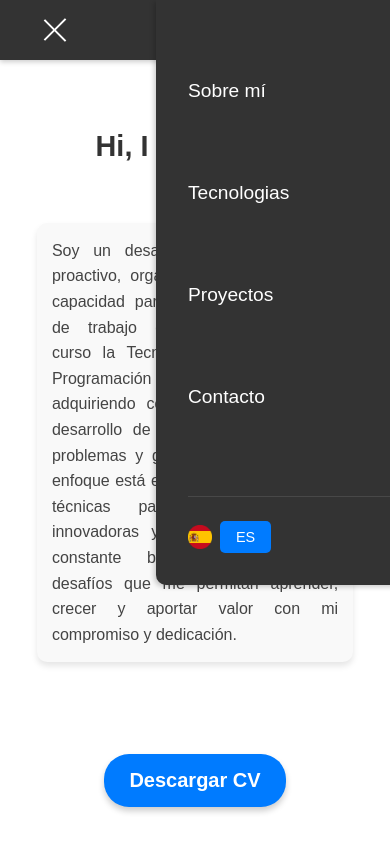
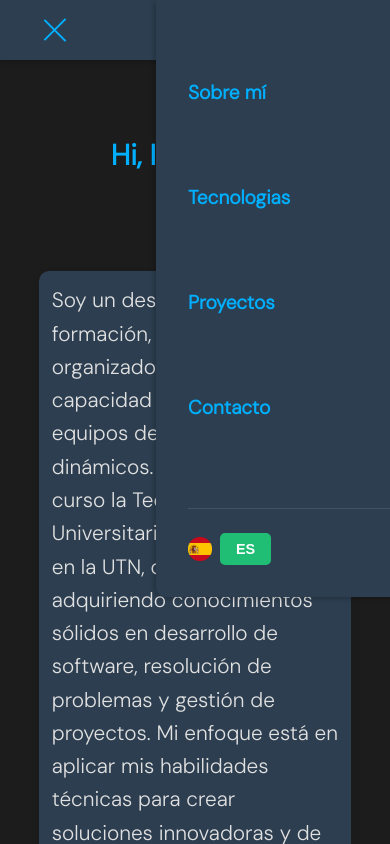
Before and after one commit to santiagoLocaso/Portfolio, a plain HTML site: page index.html in a window 390 px wide. Both pictures are taken after a click on the button 55 px from the left and 30 px from the top of the page. Shown: the top 844 px of the page. Drawn offline with Linux system fonts and the light colour scheme.

Commit message:
update 08/01/25

```diff
--- a/index.html
+++ b/index.html
@@ -4,6 +4,12 @@
     <meta charset="UTF-8" />
     <meta name="viewport" content="width=device-width, initial-scale=1.0" />
     <title>Santi Locaso</title>
+    <link rel="preconnect" href="https://fonts.googleapis.com" />
+    <link rel="preconnect" href="https://fonts.gstatic.com" crossorigin />
+    <link
+      href="https://fonts.googleapis.com/css2?family=DM+Sans:wght@300&family=Raleway:ital,wght@0,100..900;1,100..900&family=Work+Sans:ital,wght@0,100..900;1,100..900&display=swap"
+      rel="stylesheet"
+    />
     <link rel="stylesheet" href="styles/index.css" />
   </head>
   <body>
@@ -96,6 +102,7 @@
     </section>
 
     <!-- Contact Section -->
+    <footer>
       <section id="contact" class="contact">
         <h1 data-en="Contact" data-es="Contacto">Contact</h1>
         <nav class="socialMedia">
@@ -124,17 +131,14 @@
           </ul>
         </nav>
       </section>
-
-    <!-- Footer -->
-    <footer>
       <p class="footer-text">
-        &copy; <span id="currentYear"></span>
         <a
           class="link-git"
           href="https://github.com/santiagoLocaso"
           target="_blank"
-          >Santiago Locaso</a
-        >. All Rights Reserved.
+        >
+          Santiago Locaso
+        </a>
       </p>
     </footer>
 
--- a/scripts/writeAnimation.js
+++ b/scripts/writeAnimation.js
@@ -1,12 +1,23 @@
 export function initWriteAnimation() {
-    const text = "Hi, I am Santiago Locaso";
+    const textEs = "Hola, soy Santiago Locaso";
+    const textEn = "Hi, I am Santiago Locaso";
     const typingTextElement = document.querySelector(".name");
     if (!typingTextElement) return;
 
     let index = 0;
     let isDeleting = false;
+    let currentLanguage = "es"; // Comienza con español
+    let text = textEs; // Empezamos con el texto en español
 
     function typeWriter() {
+        // Definir el texto según el idioma actual
+        if (currentLanguage === "en") {
+            text = textEn;
+        } else {
+            text = textEs;
+        }
+
+        // Lógica de la animación de escritura
         if (!isDeleting) {
             typingTextElement.textContent = text.substring(0, index + 1);
             index++;
@@ -17,11 +28,13 @@ export function initWriteAnimation() {
 
         let speed = isDeleting ? 50 : 100;
         if (!isDeleting && index === text.length) {
-            speed = 2000;
+            speed = 2000;  // Esperar antes de borrar
             isDeleting = true;
         } else if (isDeleting && index === 0) {
-            speed = 1000;
+            speed = 1000;  // Esperar antes de cambiar de idioma
             isDeleting = false;
+            // Cambiar el idioma al final de una animación
+            currentLanguage = currentLanguage === "en" ? "es" : "en";
         }
 
         setTimeout(typeWriter, speed);
--- a/styles/aboutme.css
+++ b/styles/aboutme.css
@@ -1,42 +1,23 @@
-/* Contenedor del botón */
-.download-container {
-    text-align: center;
-    margin: 40px 0;
-  }
-
-  .download-btn {
-    display: inline-block;
-    background-color: #007bff;
-    color: #fff;
-    text-decoration: none;
-    font-size: 18px;
+.name {
+  font-size: 3rem;
   font-weight: bold;
-    padding: 15px 30px;
-    border-radius: 25px;
-    box-shadow: 0 4px 6px rgba(0, 0, 0, 0.2);
-    transition: all 0.3s ease;
-  }
-
-  .download-btn:hover {
-    background-color: #0056b3;
-    box-shadow: 0 6px 8px rgba(0, 0, 0, 0.3);
-    transform: translateY(-2px);
+  color: #00B0FF; /* Azul eléctrico para el nombre */
+  text-align: right;
+  white-space: nowrap;
+  border-right: 2px solid #ffffff;
+  animation: blink 0.7s steps(2, start) infinite;
 }
 
 /* About Me */
 .presentation {
-    text-align: center;
-    margin: 2rem auto;
-    padding: 1rem;
-  }
-
-  .name {
-    font-size: 2.5rem;
-    font-weight: bold;
-    color: #333;
-    border-right: 2px solid #333;
-    display: inline-block;
-    animation: blink 0.7s steps(2, start) infinite;
+  display: flex;
+  flex-direction: row;
+  justify-content: center;
+  align-items: center;
+  height: 100vh;
+  gap: 2rem;
+  position: relative;
+  margin: 0 10rem;
 }
 
 .description-container {
@@ -48,16 +29,44 @@
 }
 
 .description {
-      margin-top: 1rem;
-      font-size: 1.3rem;
+  font-size: 1.2rem;
   line-height: 1.8;
-      text-align: justify;
-      color: #444;
-      max-width: 60%;
-      padding: 10px 20px;
-      background-color: #f9f9f9;
+  color: #E0E0E0;
+  max-width: 50%;
+  padding: 2rem;
+  background-color: #2C3E50;
   border-radius: 10px;
-      box-shadow: 0px 4px 6px rgba(0, 0, 0, 0.1);
+  box-shadow: 0 4px 10px rgba(0, 0, 0, 0.1);
+  position: absolute;
+  right: 0;
+}
+
+.download-container {
+  position: absolute;
+  top: 85%;
+  left: 50%;
+  transform: translate(-50%, -50%);
+  display: flex;
+  justify-content: center;
+  align-items: center;
+}
+
+.download-btn {
+  background-color: #006eff;
+  color: #fff;
+  font-weight: bold;
+  font-size: 1.5rem;
+  padding: 0.8rem 1.5rem;
+  border-radius: 8px;
+  box-shadow: 0 4px 6px rgba(0, 0, 0, 0.1);
+  text-decoration: none;
+  transition: background-color 0.3s;
+}
+
+.download-btn:hover {
+  background-color: #0056b3;
+  box-shadow: 0 6px 8px rgba(0, 0, 0, 0.3);
+  transform: translateY(-2px);
 }
 
   /* Animación de cursor */
@@ -68,39 +77,66 @@
 }
 
 @media (max-width: 768px) {
+  .presentation {
+    padding-top: 5rem;
+    flex-direction: column;
+    margin: 0 ;
+    height: auto;
+  }
+
   .name {
     font-size: 2rem;
-        margin-top: 50px;
-      }
-
-      .description-container{
-        width: auto;
+    font-weight: bold;
+    text-align: center;
+    border-right: 1px solid #ffffff;
+    animation: blink 0.7s steps(2, start) infinite;
   }
 
   .description {
-        max-width: 90%;
+    position: static;
+    max-width: 80%;
     font-size: 1.3rem;
-        padding: 15px;
+    padding: 1rem;
+    box-shadow: none;
+    text-align: left;
+    background-color: #2C3E50;
+    border-radius: 10px;
+    box-shadow: 0 4px 10px rgba(0, 0, 0, 0.1);
   }
 
-      .download-btn{
-        font-size: 20px;
-        padding: 15px 25px;
+  .download-container {
+    position: static;
+    margin: 1rem;
+    transform: none;
   }
+
 }
 
 @media (max-width: 480px) {
+  .presentation {
+    padding-top: 5rem;
+    margin: 0 1rem;
+    height: auto;
+  }
+
   .name {
     font-size: 1.8rem;
+    font-weight: bold;
+    border-right: 1px solid #ffffff;
+    animation: blink 0.7s steps(2, start) infinite;
   }
 
   .description {
-        font-size: 1rem;
+    font-size: 1.3rem;
     line-height: 1.6;
+    padding: 0.8rem;
+    background-color: #2C3E50;
+    border-radius: 10px;
+    box-shadow: 0 4px 10px rgba(0, 0, 0, 0.1);
   }
 
-    .download-btn{
-        font-size: 20px;
-        padding: 15px 25px;
+  .download-btn {
+    font-size: 1.2rem;
+    padding: 0.6rem 1rem;
   }
 }
--- a/styles/contact.css
+++ b/styles/contact.css
@@ -1,16 +1,51 @@
 footer {
   text-align: center;
-    background: #333;
+  background: #1C1C1C;
   color: #fff;
-    padding: 1rem;
+  padding: 2rem;
+}
+
+.link-git{
+  font-size: 1.5rem;
+  font-weight: bold;
+  color: #00B0FF;
+  text-decoration: none;
+  }
+
+.link-git:hover {
+  color: #FFEB3B;
+}
+
+.footer-text a:hover{
+  color: #1E88E5;
+}
+
+.footer-text {
+  font-size: 1.2rem;
+  color: #E0E0E0;
+}
+
+.footer-text a {
+  color: #00B0FF;
+  text-decoration: none;
+}
+
+.footer-text a:hover {
+  color: #007bff;
+}
+
+.contact h1 {
+  color: #00B0FF;
+  font-size: 2.5rem;
+  margin-bottom: 2rem;
 }
 
 .socialMedia ul {
   list-style: none;
   display: flex;
   justify-content: center;
-    gap: 1.5rem;
-    padding: 0;
+  gap: 3rem;
+  padding: 1rem;
   margin: 0;
 }
 
--- a/styles/index.css
+++ b/styles/index.css
@@ -6,27 +6,23 @@
 
 /* Estilo general */
 html, body {
-    font-family: 'Arial', sans-serif;
+  font-family: "DM Sans", serif;
+  font-optical-sizing: auto;
+  font-weight: 300;
+  font-style: normal;
   margin: 0;
   padding: 0;
   box-sizing: border-box;
   width: 100%;
   overflow-x: hidden;
+  background-color: #1C1C1C;
+  color: #E0E0E0;
 }
 
 header {
-    background: #333;
-    color: #fff;
+  background: #2C3E50;
+  color: #00B0FF;
   padding: 1rem 0;
-  }
-
-  .link-git{
-    color: #fff;
-    text-decoration: none;
-  }
-
-  .footer-text a:hover{
-    color: #f0a500;
 }
 
   /* Proyectos y Contacto */
@@ -35,5 +31,5 @@
   text-align: center;
   font-size: 1.4rem;
   margin-bottom: 2rem;
-    color: #333;
+  color: #E0E0E0;
 }
--- a/styles/navbar.css
+++ b/styles/navbar.css
@@ -9,8 +9,8 @@ html {
   top: 0;
   left: 0;
   width: 100%;
-    background-color: #333;
-    color: #fff;
+  background-color: #2C3E50;
+  color: #00B0FF;
   z-index: 1000;
   padding: 15px 40px;
   box-shadow: 0 2px 5px rgba(0, 0, 0, 0.2);
@@ -32,8 +32,9 @@ html {
 
 .nav-links a {
   text-decoration: none;
-    color: #fff;
-    font-size: 1.1rem;
+  font-weight: bold;
+  color: #00B0FF;
+  font-size: 1.2rem;
   transition: color 0.3s ease;
   position: relative;
 }
@@ -45,7 +46,7 @@ html {
   height: 2px;
   bottom: -4px;
   left: 0;
-    background-color: #f0a500;
+  background-color: #1E88E5;
   transition: width 0.3s ease;
 }
 
@@ -54,7 +55,7 @@ html {
 }
 
 .nav-links a:hover {
-    color: #f0a500;
+  color: #1E88E5;
 }
 
   /* Language switcher */
@@ -67,18 +68,19 @@ html {
 }
 
 .language-button {
-    background-color: #007bff;
+  background-color: #20be74;
   color: #fff;
   border: none;
   border-radius: 5px;
   padding: 0.5rem 1rem;
   font-size: 0.9rem;
+  font-weight: bold;
   cursor: pointer;
   transition: background-color 0.3s;
 }
 
 .language-button:hover {
-    background-color: #0056b3;
+  background-color: #309933;
 }
 
   /* Hamburger button */
@@ -96,7 +98,7 @@ html {
   display: block;
   width: 100%;
   height: 2px;
-    background: #fff;
+  background: #00B0FF;
   margin: 6px 0;
   transition: 0.3s;
 }
@@ -119,7 +121,7 @@ html {
     right: -300px;
     width: 250px;
     height: auto;
-      background: #333;
+    background: #2C3E50;
     flex-direction: column;
     padding: 4rem 2rem 2rem;
     border-radius: 0 0 0 10px;
@@ -139,6 +141,7 @@ html {
 
   .nav-links a {
     display: block;
+    font-weight: bold;
     font-size: 1.1rem;
     padding: 0.5rem 0;
   }
@@ -168,6 +171,7 @@ html {
 @media (max-width: 480px) {
   .navbar a {
     font-size: 1.2rem;
+    font-weight: bold;
   }
 
   .language-switcher {
--- a/styles/project.css
+++ b/styles/project.css
@@ -1,13 +1,13 @@
 .projects {
   padding: 2rem;
   text-align: center;
-    background-color: #f9f9f9;
+  background-color: #1C1C1C;
 }
 
 .projects h1 {
   font-size: 2.5rem;
-    margin-bottom: 2rem;
-    color: #333;
+  margin-bottom: 5.5rem;
+  color: #00B0FF;
 }
 
 .project-container {
@@ -23,8 +23,7 @@
   flex-direction: column;
   justify-content: space-between;
   align-items: center;
-    background: #fff;
-    border: 1px solid #ddd;
+  background: #2C3E50;
   border-radius: 10px;
   box-shadow: 0 4px 6px rgba(0, 0, 0, 0.1);
   width: 320px;
@@ -42,18 +41,18 @@
   width: 100%;
   max-height: 150px;
   border-radius: 8px;
-    border-color: #ec0000;
+  border-color: #00B0FF;
 }
 
 .project-title {
   font-size: 1.5rem;
-    color: #333;
+  color: #00B0FF;
   text-align: center;
 }
 
 .project-description {
   font-size: 1.2rem;
-    color: #555;
+  color: #E0E0E0;
   text-align: center;
   flex-grow: 1;
   display: contents;
@@ -63,6 +62,7 @@
   display: inline-block;
   margin: 15px;
   padding: 10px 15px;
+  font-weight: bold;
   background-color: #007bff;
   color: #fff;
   text-decoration: none;
@@ -81,6 +81,7 @@
   .project-card {
     width: 100%;
     max-width: 350px;
+    gap: 1rem;
   }
 
   .project-description {
--- a/styles/technologies.css
+++ b/styles/technologies.css
@@ -1,21 +1,21 @@
  /* Technologies */
  .technologies {
-    padding: 4rem 9.5rem;
+  padding: 4rem 21rem;
   text-align: center;
-    background-color: #f5f5f5;
+  background-color: #1C1C1C;
 }
 
 .technologies h1 {
   font-size: 2.8rem;
-    margin-bottom: 2.5rem;
-    color: #222;
+  margin-bottom: 5.5rem;
+  color: #00B0FF;
 }
 
 .technologies-container {
   display: flex;
   flex-wrap: wrap;
   justify-content: center;
-    gap: 1.5rem;
+  gap: 2rem;
   align-items: center;
 }
 
@@ -23,7 +23,7 @@
   text-align: center;
   width: 140px;
   padding: 1.5rem;
-    background-color: #fff;
+  background-color: #2C3E50;
   border-radius: 15px;
   box-shadow: 0 6px 10px rgba(0, 0, 0, 0.1);
   transition: transform 0.3s, box-shadow 0.3s;
@@ -40,15 +40,19 @@
   margin-bottom: 1.2rem;
 }
 
+.tech-name {
+  font-weight: bold;
+}
+
 .tech-item p {
   font-size: 1.1rem;
-    color: #444;
+  color: #E0E0E0;
   margin: 0;
 }
 
 @media (max-width: 768px) {
   .technologies {
-        padding: 2rem 1rem;
+    padding: 2rem 2rem;
   }
 
   .technologies h1 {
```
Lines whose indentation alone changed are shown as unchanged.
